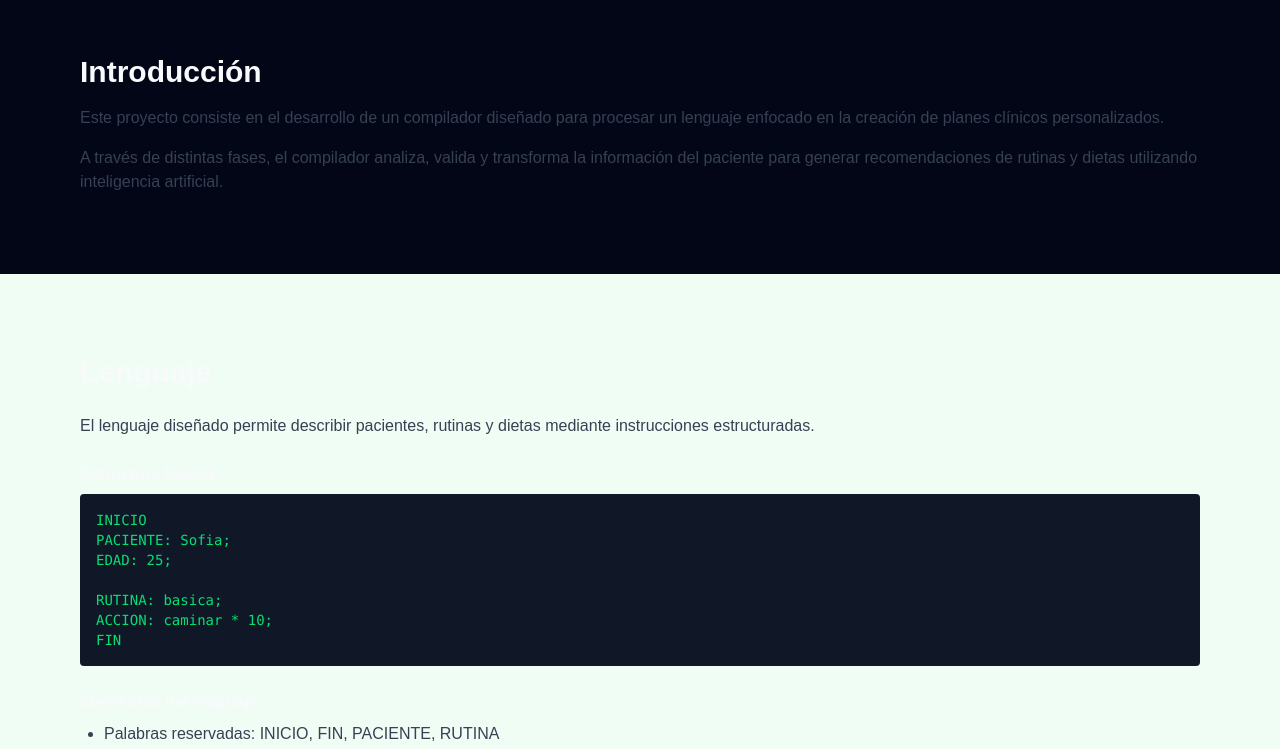
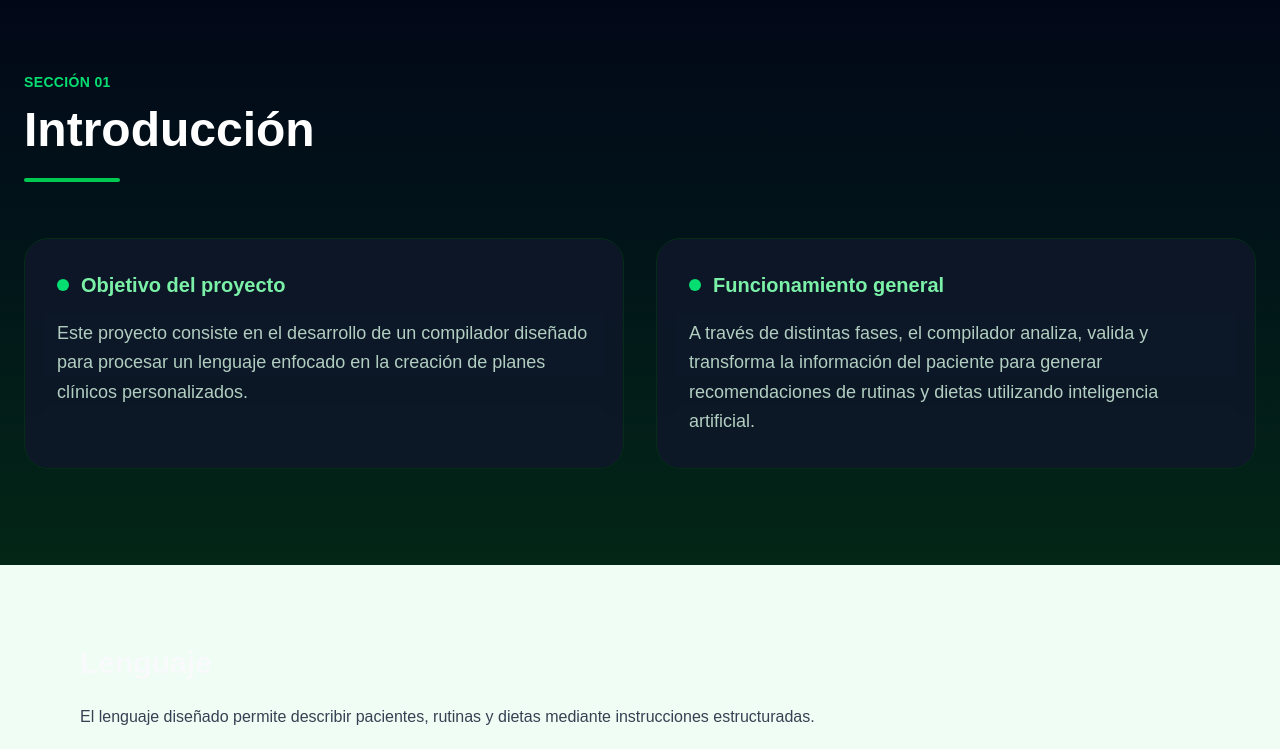
Before and after one commit to Ruben-online/Compilador-Web, a Next.js app: page / in a window 1280 px wide. Shown: the part 826-1575 px from the top of the page. Built offline with nearby package versions, Linux system fonts and the light colour scheme.

Commit message:
Mejorar sección de introducción con diseño más limpio y legible

```diff
--- a/src/sections/introduction.js
+++ b/src/sections/introduction.js
@@ -1,18 +1,77 @@
 export default function Introduction() {
   return (
-    <section id="introduccion" className="p-20">
-      <h2 className="text-3xl font-bold mb-4">Introducción</h2>
+    <section
+      id="introduccion"
+      className="px-6 py-24 bg-gradient-to-b from-slate-950 to-green-950/80 text-white"
+    >
 
-      <p className="text-gray-700">
-        Este proyecto consiste en el desarrollo de un compilador diseñado para procesar
-        un lenguaje enfocado en la creación de planes clínicos personalizados.
-      </p>
+      <div className="max-w-7xl mx-auto">
 
-      <p className="text-gray-700 mt-4">
-        A través de distintas fases, el compilador analiza, valida y transforma la
-        información del paciente para generar recomendaciones de rutinas y dietas
-        utilizando inteligencia artificial.
-      </p>
+        {/* Header */}
+        <div className="mb-14">
+
+          <span className="text-green-400 font-semibold tracking-wide uppercase text-sm">
+            Sección 01
+          </span>
+
+          <h2 className="text-4xl md:text-5xl font-bold mt-3 mb-6">
+            Introducción
+          </h2>
+
+          <div className="w-24 h-1 bg-green-500 rounded-full"></div>
+
+        </div>
+
+        {/* Contenido */}
+        <div className="grid lg:grid-cols-2 gap-8">
+
+          {/* Card 1 */}
+          <div className="bg-slate-900/80 backdrop-blur-sm border border-green-950 rounded-3xl p-8 hover:border-green-800 transition-colors">
+
+            <div className="flex items-center gap-3 mb-5">
+
+              <div className="w-3 h-3 rounded-full bg-green-400"></div>
+
+              <h3 className="text-xl font-semibold text-green-300">
+                Objetivo del proyecto
+              </h3>
+
+            </div>
+
+            <p className="text-green-100/80 leading-relaxed text-lg">
+              Este proyecto consiste en el desarrollo de un compilador diseñado
+              para procesar un lenguaje enfocado en la creación de planes
+              clínicos personalizados.
+            </p>
+
+          </div>
+
+          {/* Card 2 */}
+          <div className="bg-slate-900/80 backdrop-blur-sm border border-green-950 rounded-3xl p-8 hover:border-green-800 transition-colors">
+
+            <div className="flex items-center gap-3 mb-5">
+
+              <div className="w-3 h-3 rounded-full bg-green-400"></div>
+
+              <h3 className="text-xl font-semibold text-green-300">
+                Funcionamiento general
+              </h3>
+
+            </div>
+
+            <p className="text-green-100/80 leading-relaxed text-lg">
+              A través de distintas fases, el compilador analiza, valida y
+              transforma la información del paciente para generar
+              recomendaciones de rutinas y dietas utilizando inteligencia
+              artificial.
+            </p>
+
+          </div>
+
+        </div>
+
+      </div>
+
     </section>
   );
 }
```
